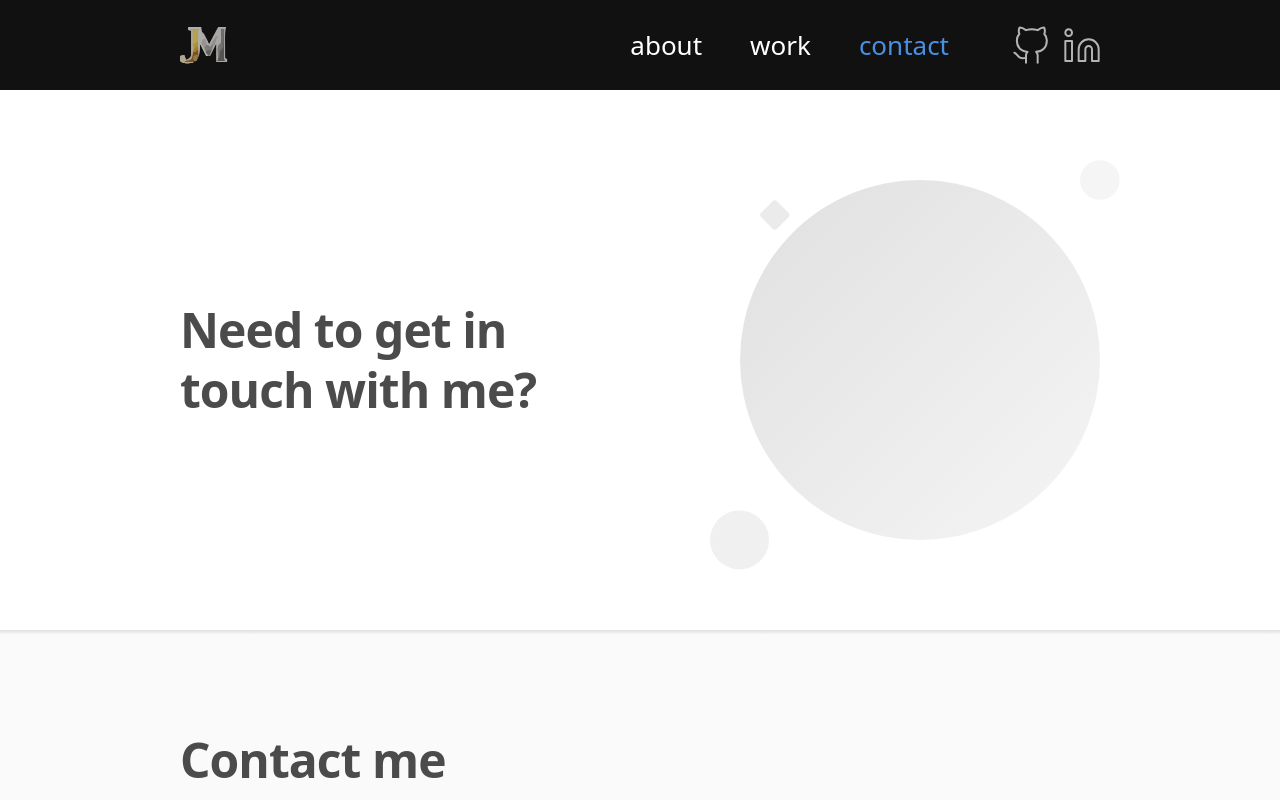
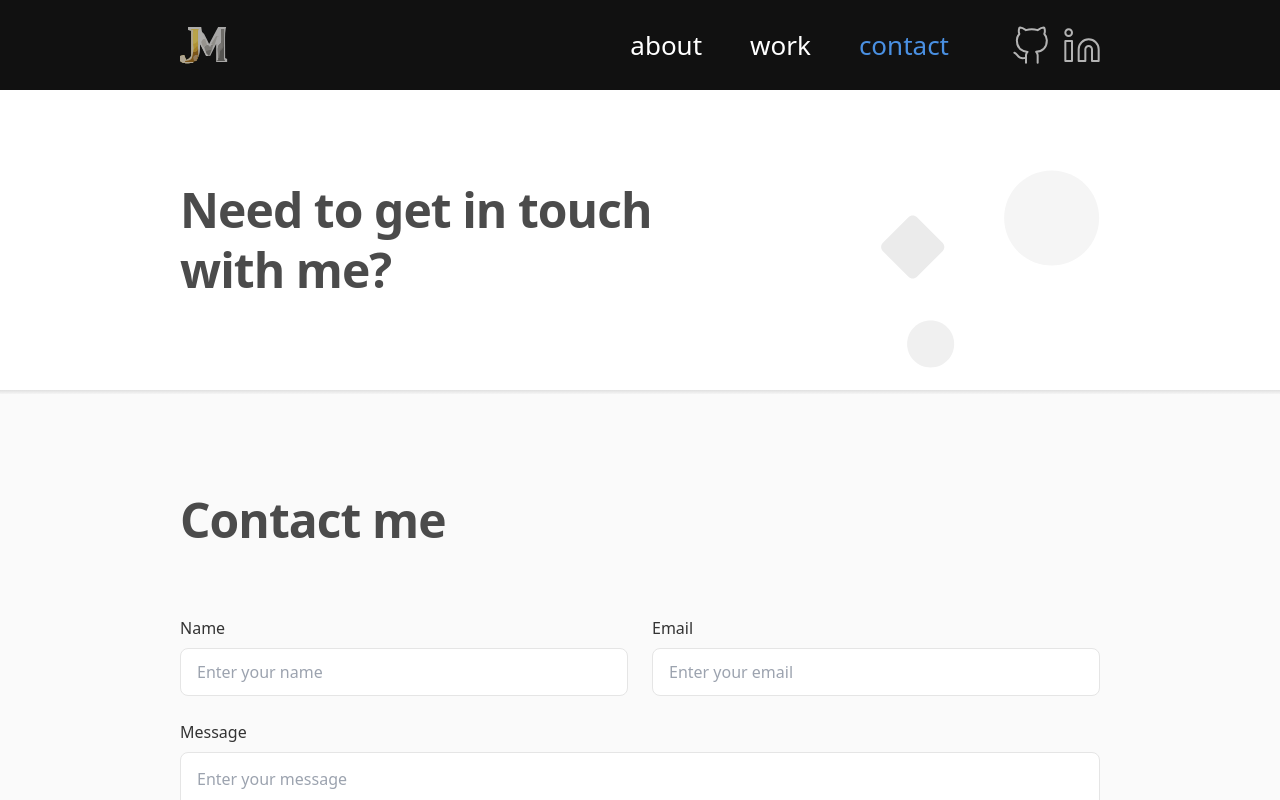
Before and after one commit to robmcdonald5/personalsite, a SvelteKit app: page /contact in a window 1280 px wide. Shown: the top 800 px of the page. Built offline with nearby package versions, Linux system fonts and the light colour scheme.

Commit message:
Updated hero spacing contact page

```diff
--- a/src/routes/contact/+page.svelte
+++ b/src/routes/contact/+page.svelte
@@ -14,7 +14,7 @@
 
   <main class="flex-grow flex flex-col">
     <!-- Hero Section -->
-    <div class="w-full bg-[#FFFFFF] flex justify-center py-[90px]">
+    <div class="w-full bg-[#FFFFFF] flex justify-center py-[90px] relative">
       <section class="w-full max-w-[1440px] px-[5%] md:px-[180px]">
         <div class="flex flex-col md:flex-row items-center justify-between gap-[60px] md:gap-[120px]">
           <!-- Hero Text Content -->
@@ -23,23 +23,17 @@
               Need to get in touch with me?
             </h1>
           </div>
+        </div>
 
-          <!-- Visual Elements -->
-          <div class="relative flex items-center justify-center">
-            <!-- Main divider/visual element -->
-            <div class="w-[200px] md:w-[360px] h-[200px] md:h-[360px] bg-gradient-to-br from-[#E0E0E0] to-[#F5F5F5] rounded-full"></div>
-
-            <!-- Decorative elements -->
-            <div class="absolute -top-[20px] -right-[20px]">
-              <img src="/hero__visual-element-circle1.svg" alt="decorative circle" class="w-[40px] h-[40px]" />
-            </div>
-            <div class="absolute -bottom-[30px] -left-[30px]">
-              <img src="/hero__visual-element-circle2.svg" alt="decorative circle" class="w-[60px] h-[60px]" />
-            </div>
-            <div class="absolute top-[20px] left-[20px]">
-              <img src="/hero__visual-element-square.svg" alt="decorative square" class="w-[30px] h-[30px]" />
-            </div>
-          </div>
+        <!-- Visual Elements - Absolutely positioned -->
+        <div class="absolute top-[125px] right-[335px] hidden md:block">
+          <img src="/hero__visual-element-square.svg" alt="decorative square" class="w-[64px] h-[64px]" />
+        </div>
+        <div class="absolute top-[230px] right-[325px] hidden md:block">
+          <img src="/hero__visual-element-circle2.svg" alt="decorative circle" class="w-[48px] h-[48px]" />
+        </div>
+        <div class="absolute top-[80px] right-[180px] hidden md:block">
+          <img src="/hero__visual-element-circle1.svg" alt="decorative circle" class="w-[96px] h-[96px]" />
         </div>
       </section>
     </div>
```
